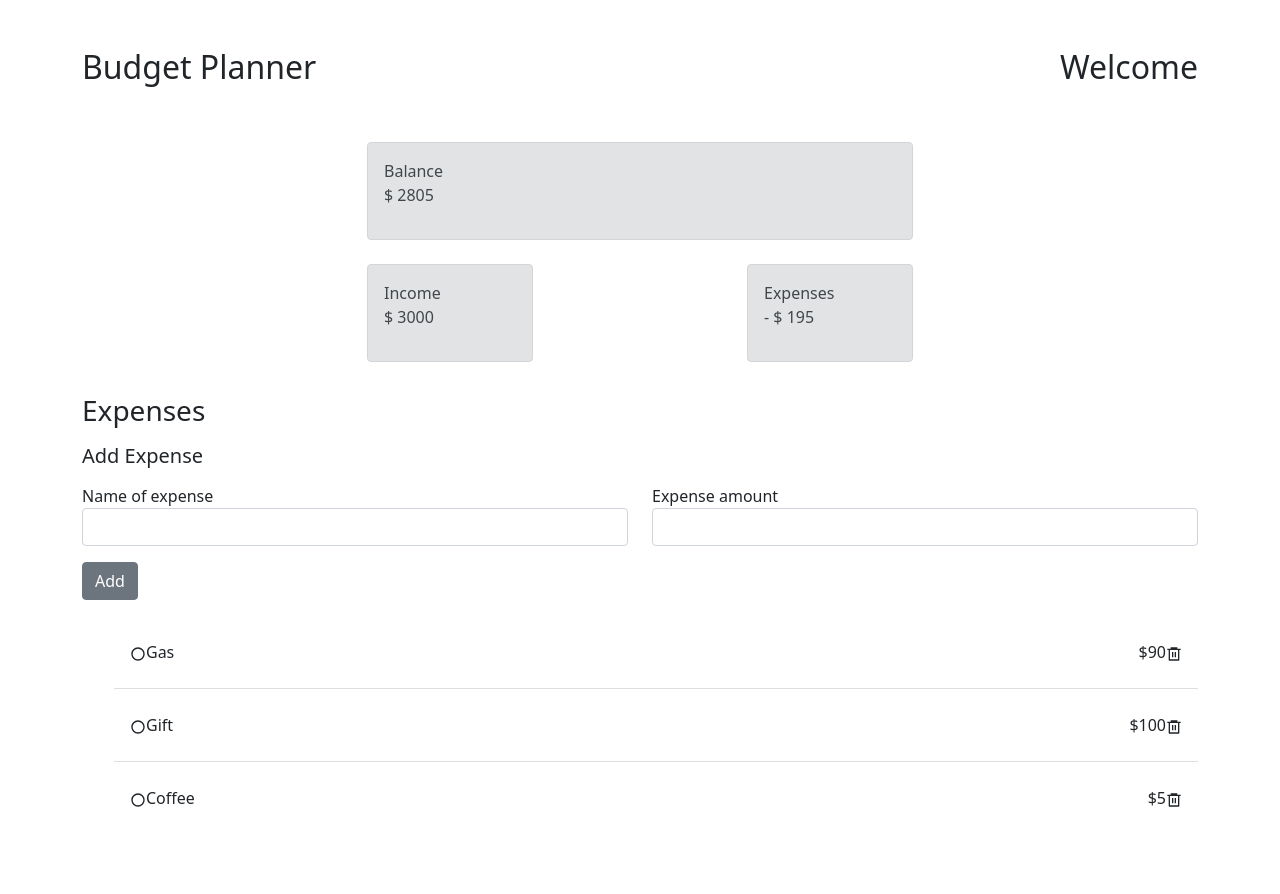
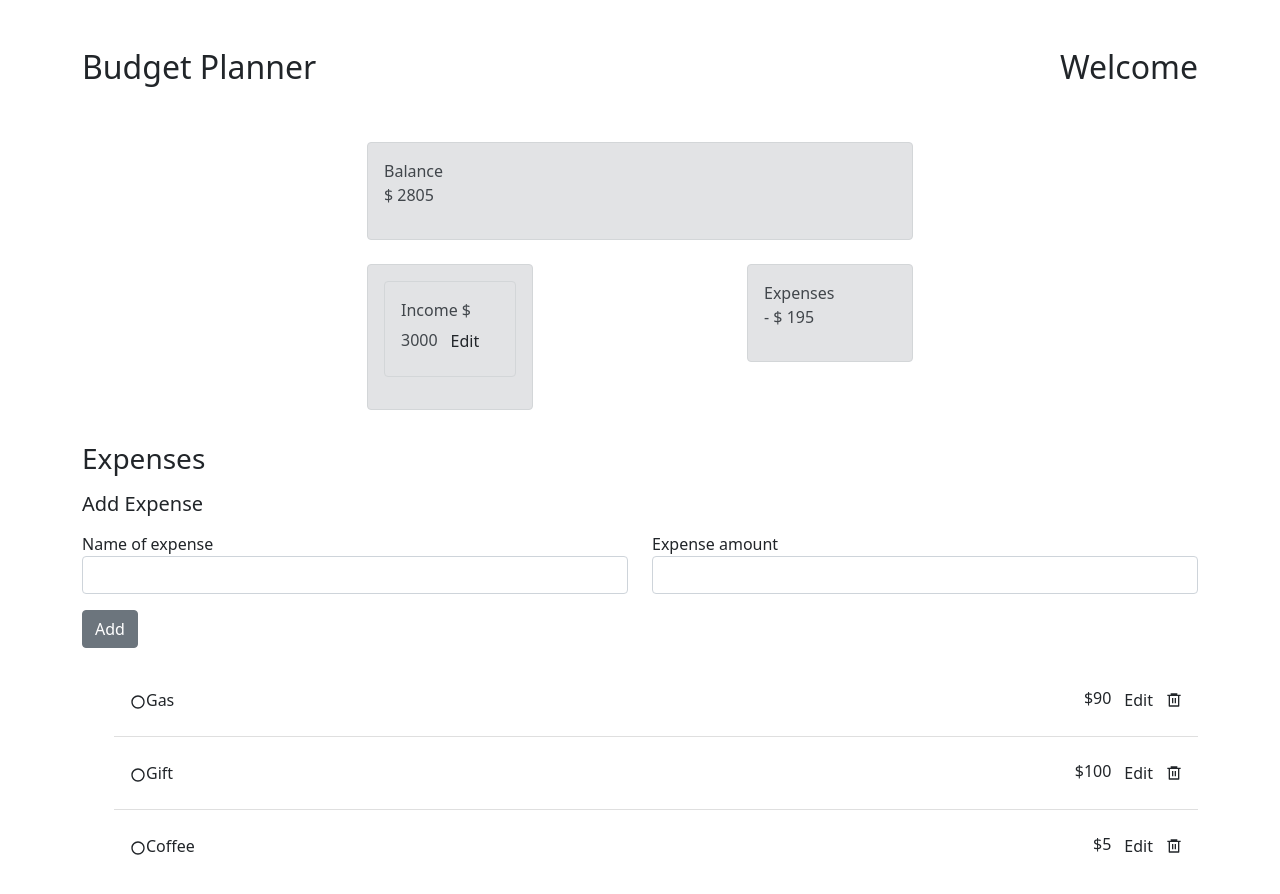
Before and after one commit to nikki-shahh/budget-planner, a React (Create React App) app: page / in a window 1280 px wide. Shown: the top 894 px of the page. Before the commit the page ends 850 px from the top, so only its background shows below. Built offline with nearby package versions, Linux system fonts and the light colour scheme.

Commit message:
adds edit feature to income

```diff
--- a/src/App.js
+++ b/src/App.js
@@ -1,10 +1,10 @@
 import React from 'react';
 import Balance from './components/balance-view';
 import Expenses from './components/expense-view/expenses-total';
-import Income from './components/income-view/income-total';
 import ExpensesList from './components/expense-view/expense-list';
 import AddExpense from './components/expense-view/add-expense';
 import { AppProvider } from './context/AppContext';
+import Incomes from './components/income-view/income-list';
 import 'bootstrap/dist/css/bootstrap.min.css';
 import './App.css';
 
@@ -24,7 +24,7 @@ function App() {
           </div>
           <div className="row mt-2 d-flex justify-content-center">
             <div className="col-lg-2">
-              <Income />
+              <Incomes />
             </div>
             <div className="col-lg-2">
             </div>
--- a/src/components/expense-view/expence-item.js
+++ b/src/components/expense-view/expence-item.js
@@ -22,6 +22,9 @@ function ExpenseItem(props) {
                 <span className="badge-primary badge-pill mr-3">
                     ${props.cost}
                 </span>
+                <button type='button' class='btn' onClick={props.handleEditClick}>
+                    Edit
+                </button>
                 <RiDeleteBin6Line onClick={handleDeleteExpens}></RiDeleteBin6Line>
             </div>
 
--- /dev/null
+++ b/src/components/income-view/edit-income.js
@@ -0,0 +1,26 @@
+import React, { useState } from 'react';
+
+function EditIncome(props) {
+    const [value, setValue] = useState(props.income);
+    return (
+        <>
+            <input
+                required='required'
+                type='number'
+                class='form-control mr-3'
+                id='name'
+                value={value}
+                onChange={(event) => setValue(event.target.value)}
+            />
+            <button
+                type='button'
+                class='btn'
+                onClick={() => props.handleSaveClick(value)}
+            >
+                Save
+            </button>
+        </>
+    );
+};
+
+export default EditIncome;
--- a/src/components/income-view/income-list.js
+++ b/src/components/income-view/income-list.js
@@ -0,0 +1,33 @@
+import React, { useState, useContext } from 'react';
+import Income from './income-total';
+import EditIncome from './edit-income';
+import { AppContext } from '../../context/AppContext';
+
+function Incomes() {
+    const { income, dispatch } = useContext(AppContext);
+    const [isEditing, setIsEditing] = useState(false);
+
+    const handleEditClick = () => {
+        setIsEditing(true);
+    };
+
+    const handleSaveClick = (value) => {
+        dispatch({
+            type: 'SET_INCOME',
+            payload: value,
+        });
+        setIsEditing(false);
+    };
+
+    return (
+        <div class='alert alert-secondary p-3 d-flex align-items-center justify-content-between'>
+            {isEditing ? (
+                <EditIncome handleSaveClick={handleSaveClick} income={income} />
+            ) : (
+                <Income handleEditClick={handleEditClick} income={income} />
+            )}
+        </div>
+    );
+};
+
+export default Incomes;
--- a/src/components/income-view/income-total.js
+++ b/src/components/income-view/income-total.js
@@ -1,11 +1,17 @@
 import React, { useContext } from 'react';
 import { AppContext } from "../../context/AppContext";
 
-function Income() {
+function Income(props) {
     const { income } = useContext(AppContext);
     return (
         <div className="alert alert-secondary">
-            <span>Income <p>$ {income}</p></span>
+            <span>Income
+                $ {income}
+                <button type='button' class='btn' onClick={props.handleEditClick}>
+                    Edit
+                </button>
+            </span>
+
         </div>
     );
 }
--- a/src/context/AppContext.js
+++ b/src/context/AppContext.js
@@ -15,10 +15,17 @@ function AppReducer(state, action) {
                     (expense) => expense.id !== action.payload
                 ),
             }
+        case 'SET_INCOME':
+            return {
+                ...state,
+                income: action.payload,
+            };
         default:
             return state;
     }
 }
+export default AppReducer;
+
 const initialState = {
     income: 3000,
     expenses: [
```
Also changed, not shown: src/components/income-view/edite-income.js (deleted).
